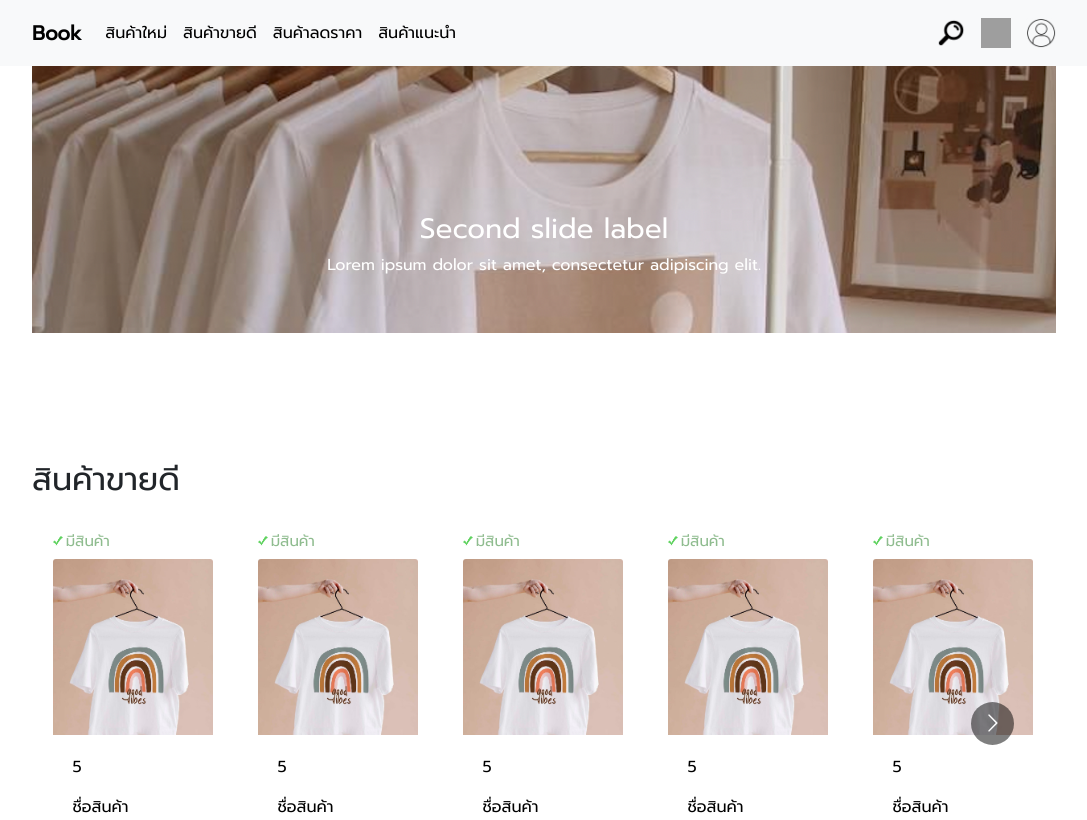
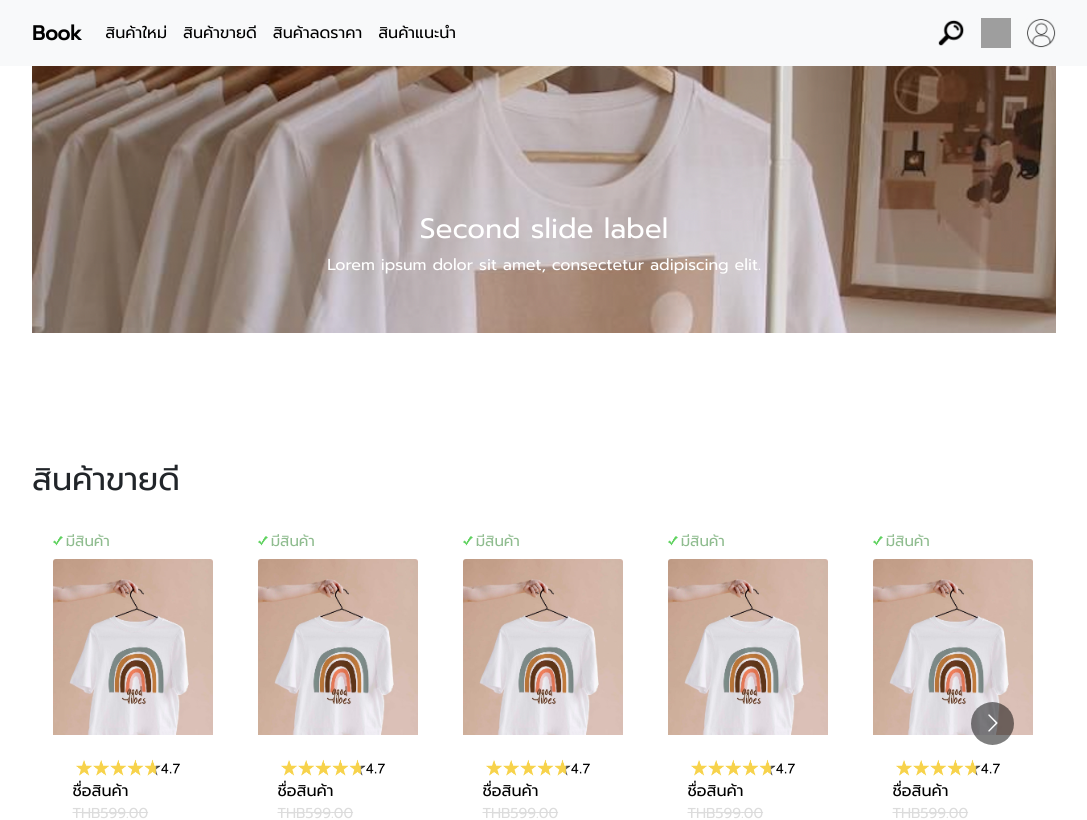
Before and after one commit to Thaksina/website-assignmet, a React (Create React App) app: page / in a window 1280 px wide. Shown: the top 820 px of the page, without its empty margins (96-1183 px from the left). Built offline with nearby package versions, Linux system fonts and the light colour scheme; grey boxes are pictures that could not be loaded.

Commit message:
adding star (mocking)

```diff
--- a/src/Components/Card.css
+++ b/src/Components/Card.css
@@ -97,3 +97,7 @@ a:hover{
     color: black;
     text-decoration: none !important;
 }
+
+.starmock{
+    width: 110px;
+}
--- a/src/Components/Card.js
+++ b/src/Components/Card.js
@@ -25,7 +25,7 @@ function Card({name,starrating,stock,picture,price}) {
 
   <button type="button" class="btn-outline-primary addcart">Add Cart</button>
   <div class="card-body">
-  <p class="card-text">{starrating}</p>
+    <img class="starmock" src="./starmock.png" alt="Card image cap" />
     <p class="cardtitle">{name}</p>
     <p class="cardtitle price">THB{price}.00</p>
     <h5 class="cardtitle pricededuct">THB{price-100}.00</h5>
```
Also changed, not shown: public/kerrylogo.png (added), public/starmock.png (added).
